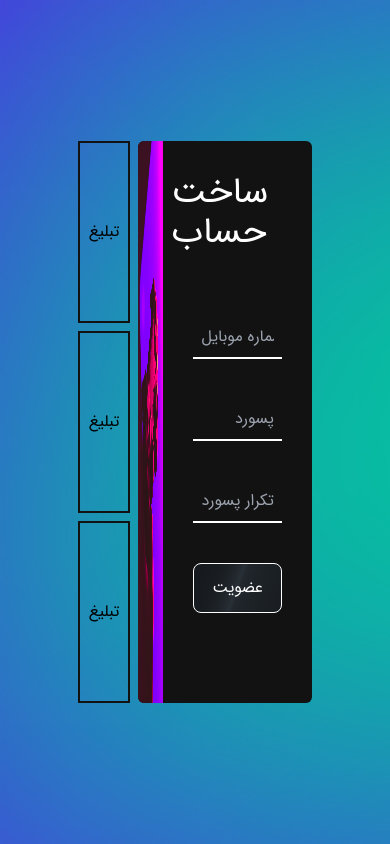
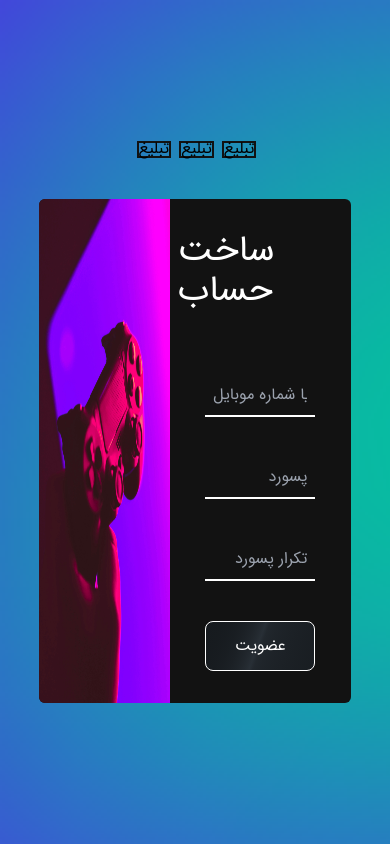
Before and after one commit to Moein-J/game-world, a Next.js app: page /signup in a window 390 px wide. Built offline with nearby package versions, Linux system fonts and the light colour scheme.

Commit message:
refactoring sign up page

```diff
--- a/app/signup/components/Advertisement.jsx
+++ b/app/signup/components/Advertisement.jsx
@@ -1,6 +1,6 @@
 const Advertisement = () => {
   return (
-    <div className="w-[30%] h-full flex flex-col gap-2">
+    <div className="w-[30%] h-full flex lg:flex-col xs:flex-row gap-2">
       <div className="w-full h-1/3 border-2 border-[#121212] flex justify-center items-center">
         تبلیغ
       </div>
--- a/app/signup/page.jsx
+++ b/app/signup/page.jsx
@@ -8,9 +8,9 @@ const page = () => {
       className="w-screen flex h-screen relative bg-cover justify-center items-center"
       style={{ backgroundImage: `url("/signup.png")` }}
     >
-      <div className="w-3/5 h-2/3 flex items-center gap-2">
+      <div className="2xl:w-3/5 1.5xl:w-4/5 lg:w-[90%] xs:w-full h-2/3 flex xs:flex-col lg:flex-row items-center gap-2">
         <Advertisement />
-        <div className="flex-grow h-full bg-[#121212] rounded-md flex">
+        <div className="flex-grow w-4/5 h-full bg-[#121212] rounded-md flex">
           <div className="w-[55%] h-full relative">
             <Image src={"/sign_up.jpg"} fill className="rounded-r-none rounded-l-md"/>
           </div>
```
